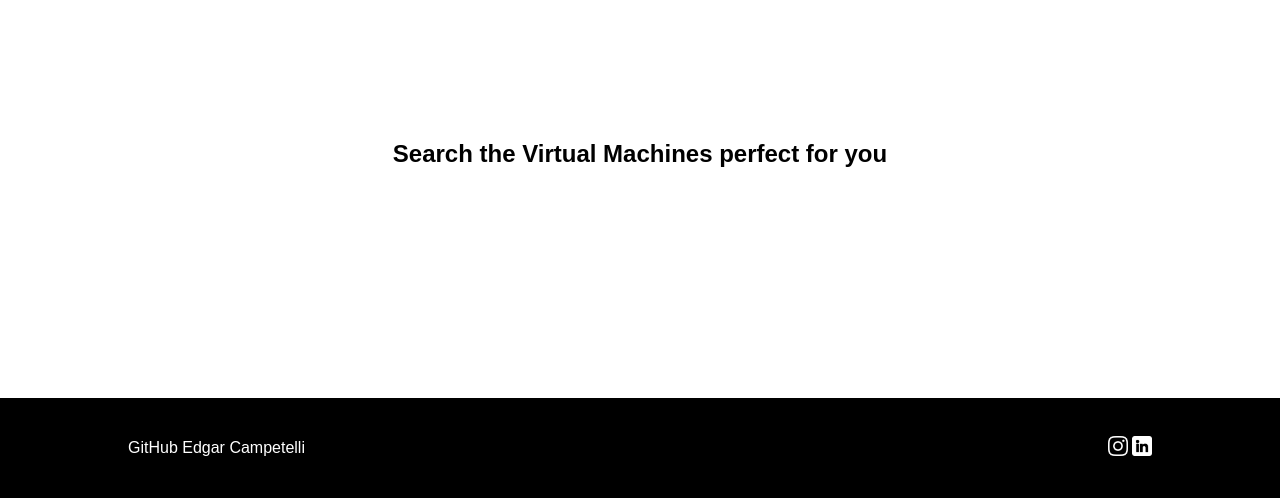
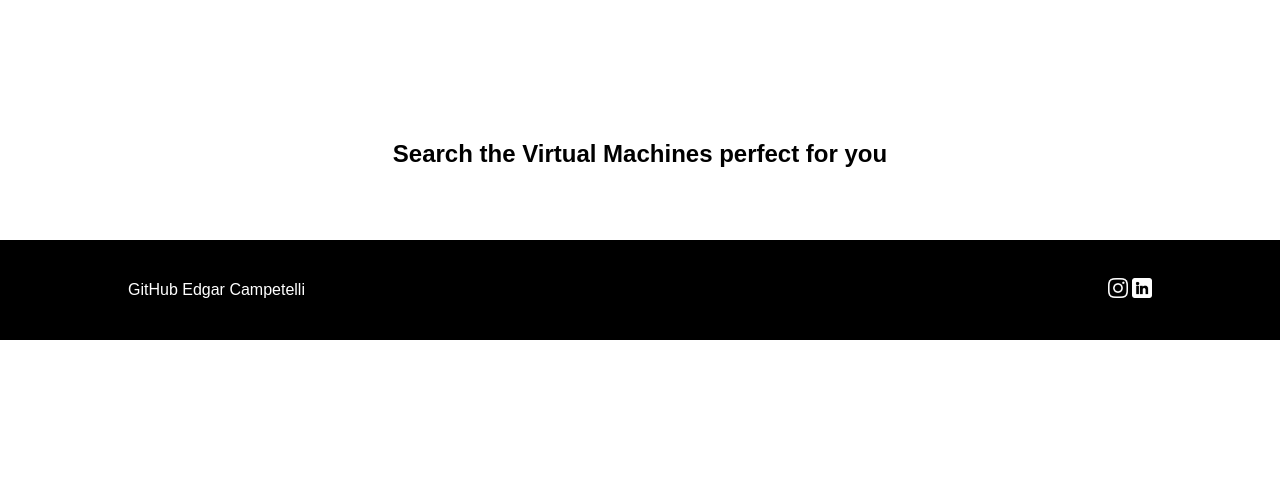
Before and after one commit to EdgarCampetelli/Search-VMs, a Flask app: page / in a window 1280 px wide. Shown: the part 460-958 px from the top of the page. After the commit the page ends 800 px from the top, so only its background shows below. Run offline with Flask 3, Linux system fonts and the light colour scheme.

Commit message:
fix: fixed the footer

```diff
--- a/static/css/style.css
+++ b/static/css/style.css
@@ -130,6 +130,8 @@
 .section4{
     background-color: black;
     height: 100px;
+    position:fixed;
+    bottom:0px;
 }
 
 .section4 a{
--- a/templates/search.html
+++ b/templates/search.html
@@ -16,7 +16,6 @@
       </div>
     </div>
     <img class="img-banner" src="{{ url_for('static', filename='img/img1.png') }}" alt="">
-
   </section>
   <section class="section2">
     <div class="container">
```
